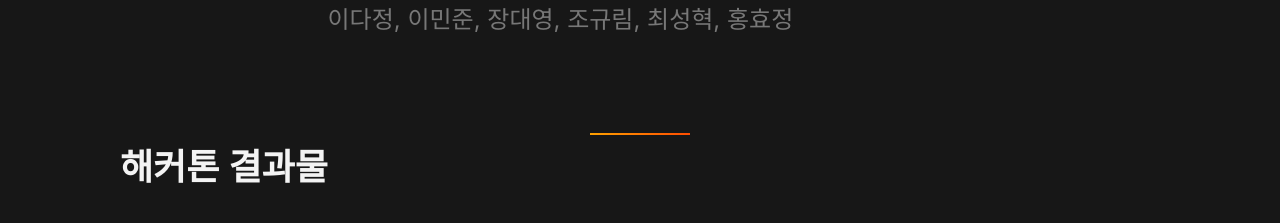
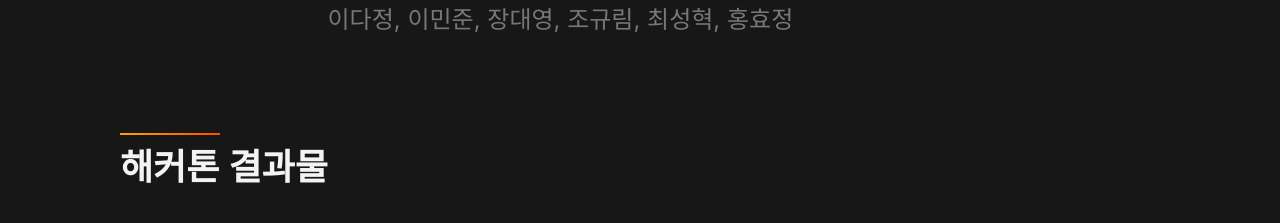
Before and after one commit to LikeLion-14th-SKHU/LikeLion-14th-Recruiting, a React (Vite) app: page /results in a window 1280 px wide. Shown: the part 1100-1323 px from the top of the page. Built offline with nearby package versions, Linux system fonts and the light colour scheme; a web font is replaced by a local one.

Commit message:
Chore: 제목 위 구분선 위치 수정

```diff
--- a/src/components/HackathonCarousel.jsx
+++ b/src/components/HackathonCarousel.jsx
@@ -18,7 +18,7 @@ function HackathonCarousel({ title, projects }) {
 
   return (
     <article className="pt-10 md:pt-15 overflow-hidden">
-      <div className="mb-3 h-0.5 w-25 bg-gradient md:mx-auto mx-0" />
+      <div className="mb-3 h-0.5 w-25 bg-gradient mx-0" />
       <h3 className="text-2xl md:text-4xl font-semibold md:mb-10">{title}</h3>
 
       <div className="relative mx-auto md:h-180 w-full max-w-6xl overflow-hidden flex items-center justify-center">
```
